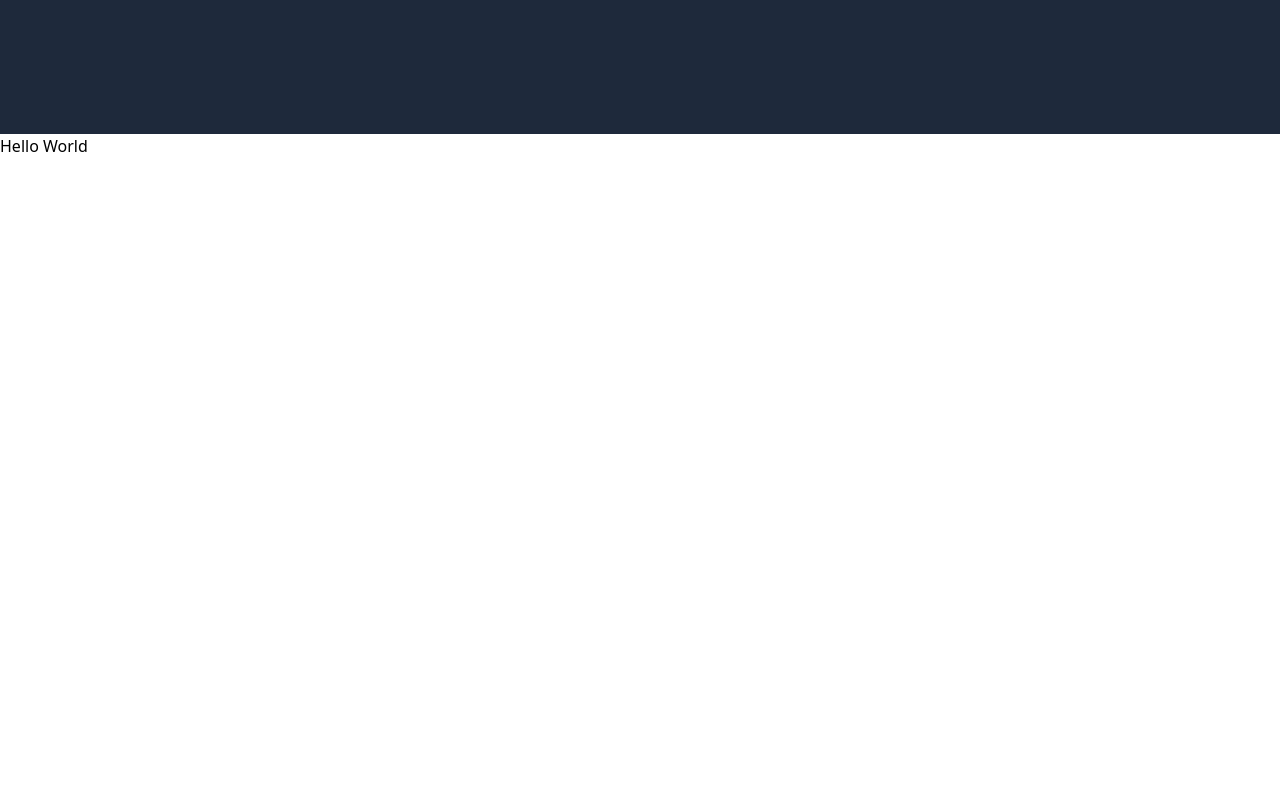
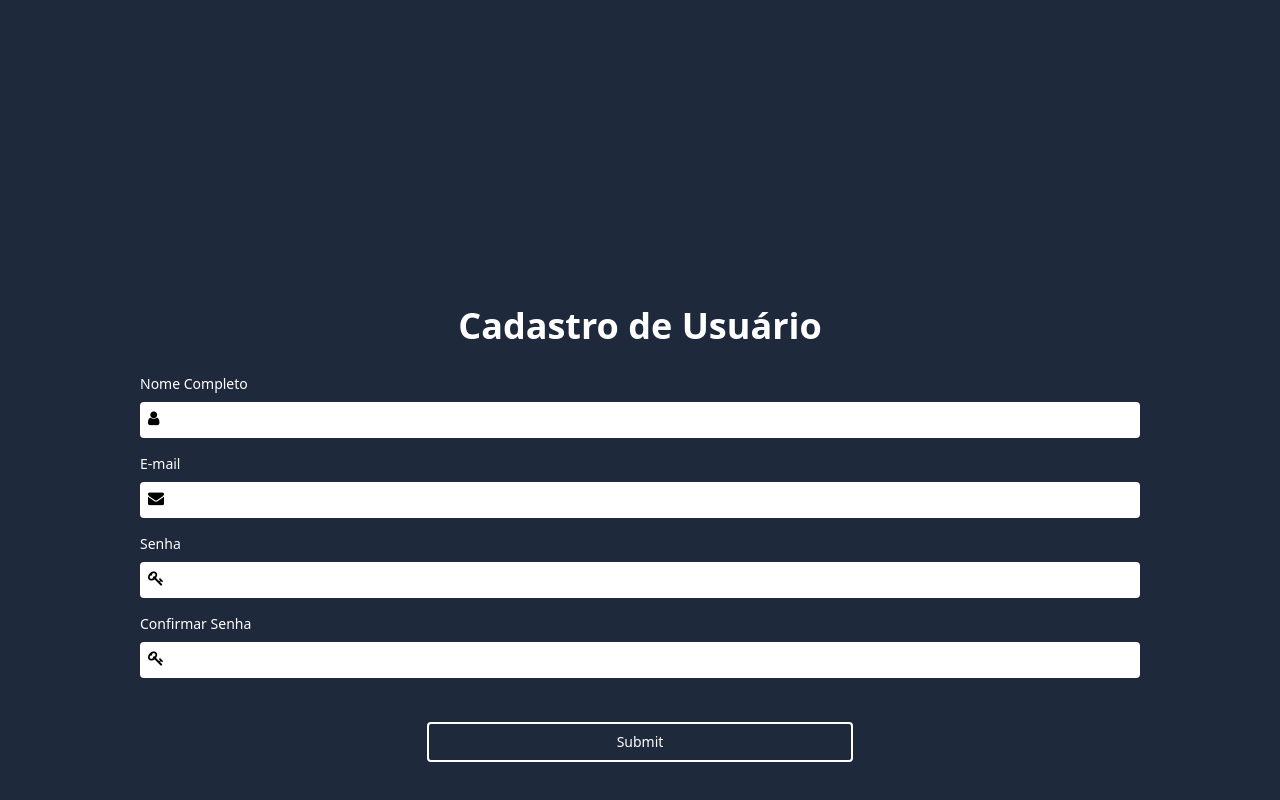
Before and after one commit to VINNE7/chefaofront, a React (Vite) app: page /signup in a window 1280 px wide. Shown: the part 666-1466 px from the top of the page. Before the commit the page ends 824 px from the top, so only its background shows below. Built offline with nearby package versions, Linux system fonts and the light colour scheme.

Commit message:
ajuste nas pastas

```diff
--- a/src/App.tsx
+++ b/src/App.tsx
@@ -1,5 +1,5 @@
 import { BrowserRouter } from 'react-router-dom'
-import Cadastro from './page/Cadastro'
+import Signup from './pages/signup'
 import RoutesComponent from './routes'
 import './styles/global.css'
 
@@ -8,7 +8,7 @@ function App() {
   return (
     <>
       <BrowserRouter>
-      <Cadastro />
+      <Signup />
         <RoutesComponent/>
       </BrowserRouter>
     </>
--- a/src/pages/signup/index.tsx
+++ b/src/pages/signup/index.tsx
@@ -1,5 +1,92 @@
-export default function Signup(){
-  return(
-    <> Hello World </>
-  )
+import React from "react";
+import { useForm, SubmitHandler } from "react-hook-form";
+
+type FormValues = {
+  firstName: string;
+  lastName: string;
+  email: string;
+  password: string;
+};
+
+export default function Signup() {
+  const { register, handleSubmit } = useForm<FormValues>();
+  const onSubmit: SubmitHandler<FormValues> = (data) =>
+    alert(JSON.stringify(data));
+
+  return (
+    <>
+      <div className="min-h-screen w-screen flex justify-center items-center flex-col  bg-slate-800">
+        <h1 className="text-white text-4xl text-center font-bold">
+          Cadastro de Usuário
+        </h1>
+        <form
+          onSubmit={handleSubmit(onSubmit)}
+          className="w-4/5 m-0 bg-slate-800 p-3 "
+        >
+          <div className="input-field">
+            <label className="leading-3 text-left block mb-3 mt-5 text-white text-sm font-extralight">
+              Nome Completo
+            </label>
+            <i className="fa fa-user icon absolute w-full mb-2 p-2 min-w-5"/>
+            <input
+
+              className="block box-border w-full rounded border-solid border-1 border-white py-2 px-4 mb-3 text-sm"
+              {...register("firstName")}
+            />
+          </div>
+
+          <div>
+            <label
+              className="leading-3 text-left block mb-3 mt-5 text-white text-sm font-extralight"
+              htmlFor="email"
+            >
+              E-mail
+            </label>
+            <i className="fa fa-envelope icon absolute w-full mb-2 p-2 min-w-5"/>
+            <input
+              className="block box-border w-full rounded border-solid border-1 border-white py-2 px-4 mb-3 text-sm"
+              {...register("lastName")}
+            />
+          </div>
+
+          <div>
+            <label
+              className="leading-3 text-left block mb-3 mt-5 text-white text-sm font-extralight"
+              htmlFor="password"
+            >
+              Senha
+            </label>
+            <i className="fa fa-key icon absolute w-full mb-2 p-2 min-w-5"/>
+            <input
+              className="block box-border w-full rounded border-solid border-1 border-white py-2 px-4 mb-3 text-sm"
+              type="email"
+              {...register("email")}
+            />
+          </div>
+
+          <div className="input-field">
+            <label
+              className="leading-3 text-left block mb-3 mt-5 text-white text-sm font-extralight"
+              htmlFor="password"
+            >
+              Confirmar Senha
+            </label>
+            <i className="fa fa-key icon absolute w-full mb-2 p-2 min-w-5"/>
+
+            <input
+              className="block box-border w-full rounded border-solid border-1 border-white py-2 px-4 mb-8 text-sm "
+              type="email"
+              {...register("email")}
+
+            />
+
+          </div>
+        </form>
+        <input
+          className="flex box-border rounded border-solid border-2 border-white py-2 px-4 text-sm text-white w-1/3 items-center justify-center text-center"
+          type="submit"
+        />
+      </div>
+    </>
+  );
 }
```
